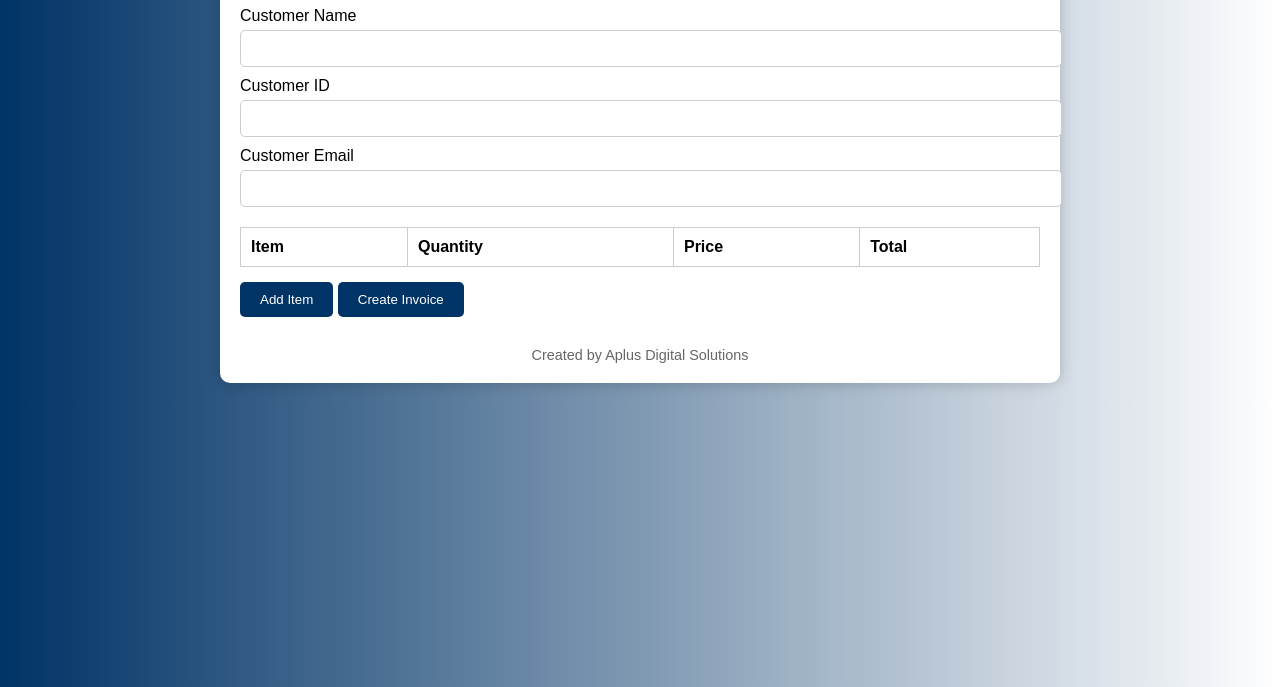
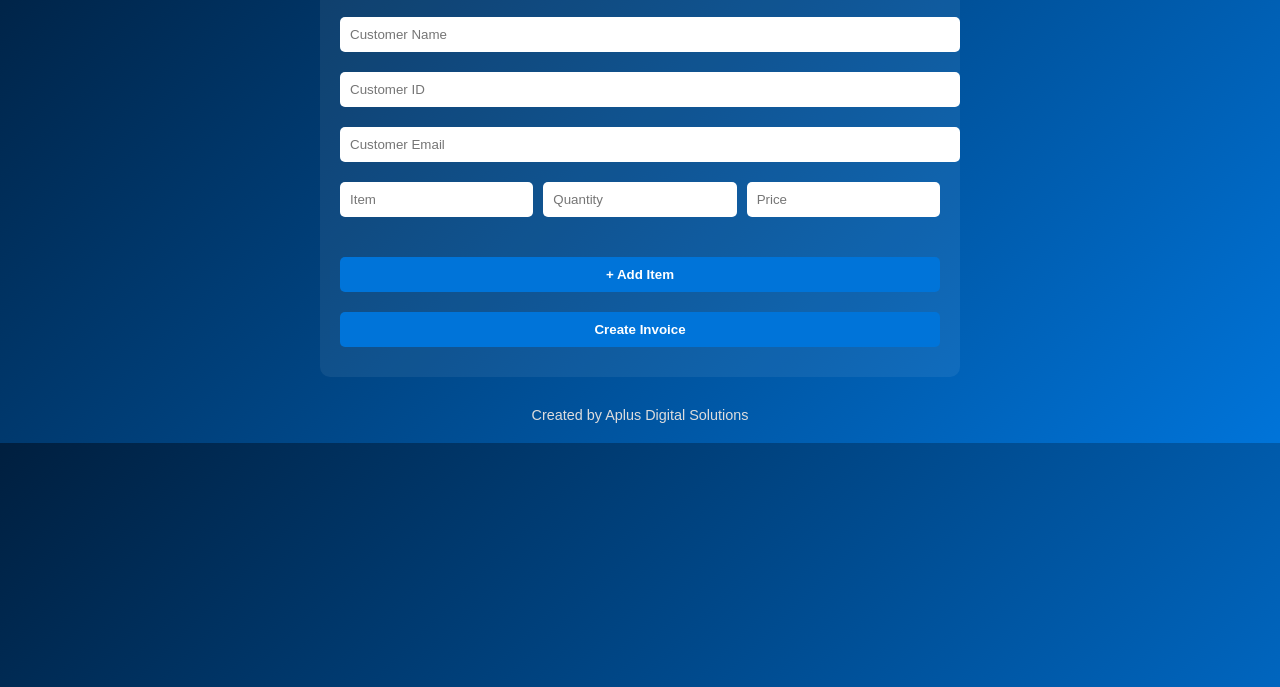
Before and after one commit to aplus19/InvoiceSystems, a plain HTML site: page index.html in a window 1280 px wide. Shown: the part 113-800 px from the top of the page. Drawn offline with nearby package versions, Linux system fonts and the light colour scheme.

Commit message:
Update index.html

```diff
--- a/index.html
+++ b/index.html
@@ -1,177 +1,139 @@
 <!DOCTYPE html><html lang="en">
 <head>
-  <meta charset="UTF-8">
-  <meta name="viewport" content="width=device-width, initial-scale=1.0">
-  <title>Create Invoice</title>
-  <script src="https://www.gstatic.com/firebasejs/10.12.0/firebase-app-compat.js"></script>
-  <script src="https://www.gstatic.com/firebasejs/10.12.0/firebase-firestore-compat.js"></script>
-  <script src="https://cdn.jsdelivr.net/npm/emailjs-com@3/dist/email.min.js"></script>
+  <meta charset="UTF-8" />
+  <meta name="viewport" content="width=device-width, initial-scale=1.0"/>
+  <title>Invoice Creator</title>
+  <script src="https://cdn.emailjs.com/dist/email.min.js"></script>
   <style>
     body {
+      font-family: Arial, sans-serif;
+      background: linear-gradient(135deg, #001f3f, #0074D9);
+      color: white;
       margin: 0;
-      font-family: Arial, sans-serif;
-      background: linear-gradient(to right, #003366, #ffffff);
-      color: #000;
       padding: 20px;
-    }
-    .container {
-      background: #fff;
-      padding: 20px;
-      max-width: 800px;
-      margin: auto;
-      box-shadow: 0 0 15px rgba(0,0,0,0.2);
-      border-radius: 10px;
     }
     h1 {
       text-align: center;
-      color: #003366;
+      color: #fff;
     }
-    label {
-      display: block;
-      margin-top: 10px;
+    form {
+      background-color: #ffffff10;
+      padding: 20px;
+      border-radius: 10px;
+      max-width: 600px;
+      margin: auto;
     }
-    input {
+    input, textarea, button {
       width: 100%;
       padding: 10px;
-      margin-top: 5px;
+      margin: 10px 0;
+      border: none;
       border-radius: 5px;
-      border: 1px solid #ccc;
     }
-    table {
-      width: 100%;
-      margin-top: 20px;
-      border-collapse: collapse;
-    }
-    table, th, td {
-      border: 1px solid #ccc;
-    }
-    th, td {
-      padding: 10px;
-      text-align: left;
+    input, textarea {
+      background-color: #fff;
+      color: #000;
     }
     button {
-      margin-top: 15px;
-      padding: 10px 20px;
-      background-color: #003366;
+      background-color: #0074D9;
       color: white;
-      border: none;
-      border-radius: 5px;
+      font-weight: bold;
       cursor: pointer;
     }
     button:hover {
-      background-color: #0055aa;
+      background-color: #005fa3;
     }
-    footer {
-      margin-top: 30px;
+    .items {
+      margin-bottom: 20px;
+    }
+    .item-row {
+      display: flex;
+      gap: 10px;
+      margin-bottom: 10px;
+    }
+    .item-row input {
+      flex: 1;
+    }
+    .footer {
       text-align: center;
       font-size: 0.9em;
-      color: #666;
+      color: #ddd;
+      margin-top: 30px;
     }
   </style>
 </head>
-<body>
-  <div class="container">
-    <h1>Create Invoice</h1>
-    <label>Customer Name</label>
-    <input type="text" id="customerName"><label>Customer ID</label>
-<input type="text" id="customerId">
+<body>  <h1>Create Invoice</h1>  <form id="invoice-form">
+    <input type="text" name="customer_name" placeholder="Customer Name" required />
+    <input type="text" name="customer_id" placeholder="Customer ID" required />
+    <input type="email" name="customer_email" placeholder="Customer Email" required /><div class="items" id="items">
+  <div class="item-row">
+    <input type="text" placeholder="Item" class="item" required />
+    <input type="number" placeholder="Quantity" class="quantity" required />
+    <input type="number" placeholder="Price" class="price" required />
+  </div>
+</div>
 
-<label>Customer Email</label>
-<input type="email" id="customerEmail">
+<button type="button" onclick="addItem()">+ Add Item</button>
+<button type="submit">Create Invoice</button>
 
-<table id="itemsTable">
-  <thead>
-    <tr>
-      <th>Item</th>
-      <th>Quantity</th>
-      <th>Price</th>
-      <th>Total</th>
-    </tr>
-  </thead>
-  <tbody></tbody>
-</table>
-<button onclick="addItem()">Add Item</button>
-<button onclick="createInvoice()">Create Invoice</button>
-<p id="message"></p>
-<footer>Created by Aplus Digital Solutions</footer>
-
+  </form>  <div class="footer">
+    Created by Aplus Digital Solutions
   </div>  <script>
-    // Firebase setup
-    const firebaseConfig = {
-      apiKey: "AIzaSyB_ubtKkJQxTd6KpuPCxCmVGPgcaBzDPAw",
-      authDomain: "invoice-system-5d29a.firebaseapp.com",
-      projectId: "invoice-system-5d29a",
-      storageBucket: "invoice-system-5d29a.appspot.com",
-      messagingSenderId: "361762998741",
-      appId: "1:361762998741:web:c717d23215d3c1b5fc86ac"
-    };
-    firebase.initializeApp(firebaseConfig);
-    const db = firebase.firestore();
-
-    // EmailJS setup
-    emailjs.init("Fmi-NSYKqlT9dmupP");
+    emailjs.init("u33MnQn6oq7vNSjro");
 
     function addItem() {
-      const table = document.querySelector("#itemsTable tbody");
-      const row = document.createElement("tr");
+      const itemsDiv = document.getElementById("items");
+      const row = document.createElement("div");
+      row.classList.add("item-row");
       row.innerHTML = `
-        <td><input type="text" class="item-name"></td>
-        <td><input type="number" class="item-qty"></td>
-        <td><input type="number" class="item-price"></td>
-        <td class="item-total">0</td>
+        <input type="text" placeholder="Item" class="item" required />
+        <input type="number" placeholder="Quantity" class="quantity" required />
+        <input type="number" placeholder="Price" class="price" required />
       `;
-      table.appendChild(row);
-
-      row.querySelectorAll("input").forEach(input => {
-        input.addEventListener("input", () => {
-          const qty = parseFloat(row.querySelector(".item-qty").value) || 0;
-          const price = parseFloat(row.querySelector(".item-price").value) || 0;
-          row.querySelector(".item-total").textContent = (qty * price).toFixed(2);
-        });
-      });
+      itemsDiv.appendChild(row);
     }
 
-    async function createInvoice() {
-      const name = document.getElementById("customerName").value;
-      const id = document.getElementById("customerId").value;
-      const email = document.getElementById("customerEmail").value;
-      const items = [];
-      let totalAmount = 0;
+    document.getElementById("invoice-form").addEventListener("submit", function(e) {
+      e.preventDefault();
 
-      document.querySelectorAll("#itemsTable tbody tr").forEach(row => {
-        const item = row.querySelector(".item-name").value;
-        const qty = parseFloat(row.querySelector(".item-qty").value);
-        const price = parseFloat(row.querySelector(".item-price").value);
-        const total = qty * price;
-        totalAmount += total;
-        items.push({ item, qty, price, total });
+      const items = document.querySelectorAll(".item");
+      const quantities = document.querySelectorAll(".quantity");
+      const prices = document.querySelectorAll(".price");
+
+      let invoiceDetails = "";
+      let total = 0;
+
+      for (let i = 0; i < items.length; i++) {
+        const item = items[i].value;
+        const qty = parseInt(quantities[i].value);
+        const price = parseFloat(prices[i].value);
+        const amount = qty * price;
+        total += amount;
+        invoiceDetails += ${item} - Qty: ${qty}, Price: ${price}, Total: ${amount}\n;
+      }
+
+      invoiceDetails += \nTotal Amount: ${total.toFixed(2)};
+
+      emailjs.send("service_u97et9", "gpoa4qj", {
+        customer_name: this.customer_name.value,
+        customer_id: this.customer_id.value,
+        customer_email: this.customer_email.value,
+        invoice_items: invoiceDetails
+      })
+      .then(() => {
+        alert("Invoice sent successfully!");
+        this.reset();
+        document.getElementById("items").innerHTML = `
+          <div class="item-row">
+            <input type="text" placeholder="Item" class="item" required />
+            <input type="number" placeholder="Quantity" class="quantity" required />
+            <input type="number" placeholder="Price" class="price" required />
+          </div>
+        `;
+      }, (error) => {
+        console.error("Failed to send:", error);
+        alert("Failed to send invoice. Check your EmailJS setup.");
       });
-
-      try {
-        await db.collection("invoices").add({
-          name,
-          id,
-          email,
-          items,
-          totalAmount,
-          timestamp: new Date()
-        });
-
-        await emailjs.send("service_u97et9", "asgp28f", {
-          to_email: email,
-          customer_name: name,
-          customer_id: id,
-          total_amount: totalAmount.toFixed(2),
-          message: JSON.stringify(items, null, 2)
-        });
-
-        document.getElementById("message").textContent = "Invoice sent and saved successfully!";
-        document.getElementById("message").style.color = "green";
-      } catch (error) {
-        document.getElementById("message").textContent = "Failed to create invoice.";
-        document.getElementById("message").style.color = "red";
-        console.error(error);
-      }
-    }
+    });
   </script></body>
 </html>
```
